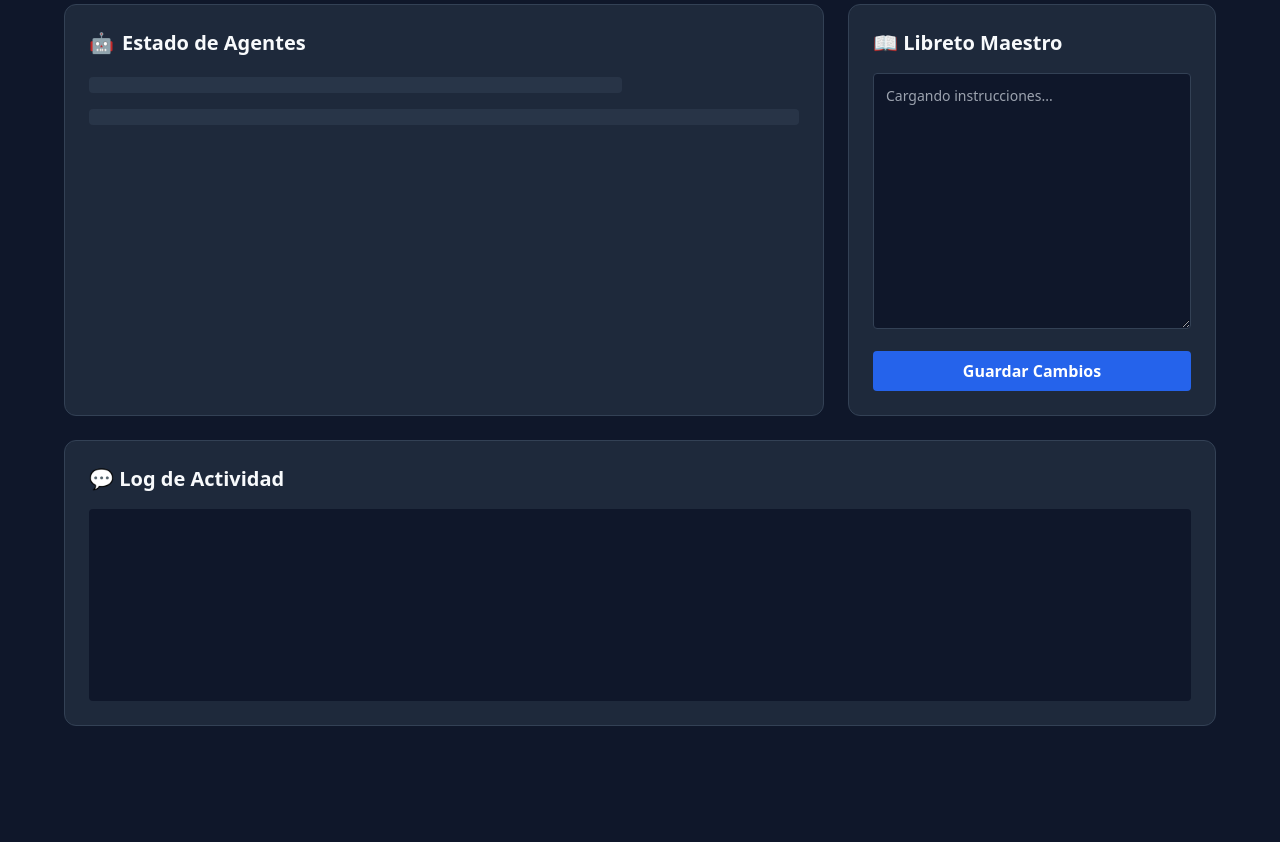
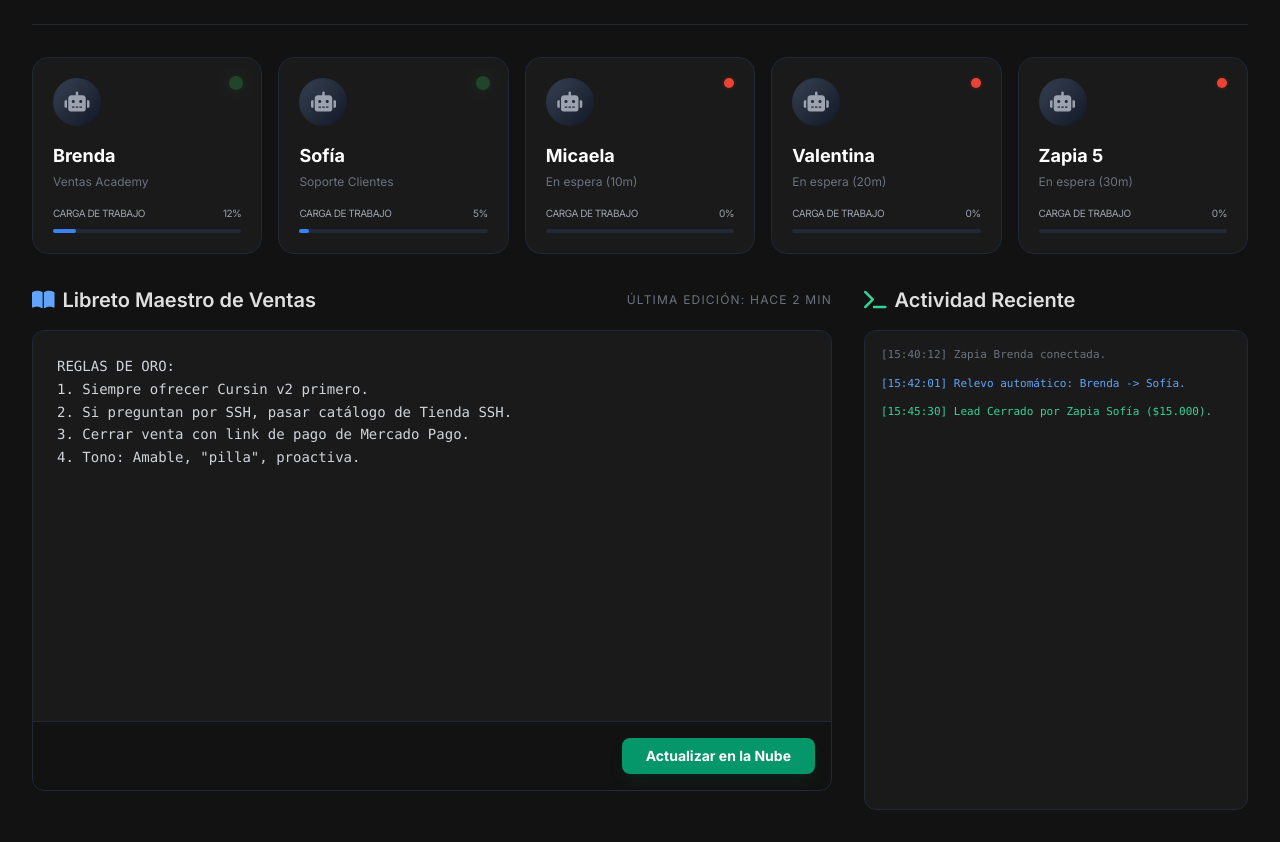
Before and after one commit to florenciaamor36-ship-it/panel-zapias-coordinacion, a plain HTML site: page index.html in a window 1280 px wide. Shown: the part 96-938 px from the top of the page. Before the commit the page ends 854 px from the top, so only its background shows below. Drawn offline with nearby package versions, Linux system fonts and the light colour scheme.

Commit message:
Update index.html

```diff
--- a/index.html
+++ b/index.html
@@ -1,104 +1,175 @@
 <!DOCTYPE html>
-<html lang="es">
+<html lang="es" class="dark">
 <head>
     <meta charset="UTF-8">
     <meta name="viewport" content="width=device-width, initial-scale=1.0">
-    <title>Panel de Orquestación Zapia</title>
-    <script src="https://cdn.jsdelivr.net/npm/@supabase/supabase-js@2"></script>
+    <title>Zapia Nexus - Panel Maestro</title>
     <script src="https://cdn.tailwindcss.com"></script>
+    <link href="https://fonts.googleapis.com/css2?family=Inter:wght@300;400;500;600;700&display=swap" rel="stylesheet">
+    <link rel="stylesheet" href="https://cdnjs.cloudflare.com/ajax/libs/font-awesome/6.0.0-beta3/css/all.min.css">
     <style>
-        body { background-color: #0f172a; color: #f8fafc; }
-        .card { background-color: #1e293b; border: 1px solid #334155; }
+        :root {
+            --color-primary: #1a73e8;
+            --color-primary-dark: #8ab4f8;
+            --color-success: #34a853;
+            --color-warning: #fbbc04;
+            --color-danger: #ea4335;
+        }
+        html.dark {
+            --color-text-base: #e0e0e0;
+            --color-bg-base: #121212;
+            --color-bg-card: #1f1f1f;
+            --color-border: #333;
+            --color-accent: var(--color-primary-dark);
+        }
+        body {
+            font-family: 'Inter', sans-serif;
+            background-color: var(--color-bg-base);
+            color: var(--color-text-base);
+        }
+        .glass-panel {
+            background: rgba(31, 31, 31, 0.7);
+            backdrop-filter: blur(12px);
+            border: 1px solid rgba(255, 255, 255, 0.05);
+        }
+        .agent-card {
+            transition: all 0.3s cubic-bezier(0.4, 0, 0.2, 1);
+        }
+        .agent-card:hover {
+            transform: translateY(-4px);
+            border-color: var(--color-primary);
+            box-shadow: 0 10px 20px -10px rgba(26, 115, 232, 0.3);
+        }
+        .agent-dot {
+            width: 10px; height: 10px; border-radius: 50%; display: inline-block;
+        }
+        .agent-dot.online {
+            background-color: #34a853;
+            box-shadow: 0 0 10px rgba(52, 168, 83, 0.6);
+            animation: sync-pulse 2s infinite;
+        }
+        .agent-dot.offline {
+            background-color: #ea4335;
+            box-shadow: 0 0 4px rgba(234, 67, 53, 0.3);
+        }
+        @keyframes sync-pulse {
+            0%, 100% { opacity: 1; transform: scale(1); }
+            50% { opacity: 0.3; transform: scale(1.4); }
+        }
+        .custom-scroll::-webkit-scrollbar { width: 5px; }
+        .custom-scroll::-webkit-scrollbar-thumb { background: #444; border-radius: 3px; }
     </style>
 </head>
-<body class="p-4 md:p-8">
-    <div class="max-w-6xl mx-auto">
-        <header class="flex justify-between items-center mb-8">
-            <h1 class="text-3xl font-bold text-blue-400">Panel Central Zapia</h1>
-            <div id="status-badge" class="px-3 py-1 rounded-full bg-green-900 text-green-300 text-sm">Sistema Online</div>
+<body class="min-h-screen p-4 md:p-8">
+    <div class="max-w-7xl mx-auto space-y-8">
+
+        <!-- Header -->
+        <header class="flex flex-col md:flex-row justify-between items-start md:items-center gap-4 border-b border-gray-800 pb-6">
+            <div>
+                <h1 class="text-3xl font-bold bg-clip-text text-transparent bg-gradient-to-r from-blue-400 to-emerald-400">
+                    Zapia Nexus <span class="text-sm font-normal text-gray-500 ml-2">v2.0</span>
+                </h1>
+                <p class="text-gray-400 mt-1">Coordinación Maestra de Agentes de Ventas</p>
+            </div>
+            <div class="flex gap-3">
+                <button onclick="syncAll()" class="px-4 py-2 bg-blue-600 hover:bg-blue-700 rounded-lg text-sm font-medium transition-colors flex items-center gap-2">
+                    <i class="fas fa-sync-alt"></i> Sincronizar Todo
+                </button>
+                <div class="px-4 py-2 glass-panel rounded-lg flex items-center gap-3">
+                    <span class="text-sm text-gray-400">Estado Global:</span>
+                    <span class="agent-dot online"></span>
+                    <span class="text-sm font-bold text-green-400 uppercase tracking-wider">Activo</span>
+                </div>
+            </div>
         </header>
 
-        <div class="grid grid-cols-1 md:grid-cols-3 gap-6">
-            <!-- Estado de las Zapias -->
-            <div class="card p-6 rounded-xl col-span-2">
-                <h2 class="text-xl font-semibold mb-4 flex items-center">
-                    <span class="mr-2">🤖</span> Estado de Agentes
-                </h2>
-                <div id="zapias-list" class="space-y-4">
-                    <!-- Dinámico -->
-                    <div class="animate-pulse flex space-x-4">
-                        <div class="flex-1 space-y-4 py-1">
-                            <div class="h-4 bg-slate-700 rounded w-3/4"></div>
-                            <div class="h-4 bg-slate-700 rounded"></div>
-                        </div>
-                    </div>
+        <!-- Agentes Grid -->
+        <div class="grid grid-cols-1 md:grid-cols-3 lg:grid-cols-5 gap-4">
+            <!-- Los agentes se cargan aquí vía JS -->
+            <div id="agents-container" class="contents">
+                <div class="animate-pulse flex space-x-4">Cargando agentes...</div>
             </div>
         </div>
 
+        <div class="grid grid-cols-1 lg:grid-cols-3 gap-8 mt-8">
             <!-- Libreto Maestro -->
-            <div class="card p-6 rounded-xl">
-                <h2 class="text-xl font-semibold mb-4">📖 Libreto Maestro</h2>
-                <textarea id="libreto-text" class="w-full h-64 bg-slate-900 border border-slate-700 rounded p-3 text-sm focus:ring-2 focus:ring-blue-500 outline-none" placeholder="Cargando instrucciones..."></textarea>
-                <button onclick="saveLibreto()" class="mt-4 w-full bg-blue-600 hover:bg-blue-700 text-white font-bold py-2 px-4 rounded transition">
-                    Guardar Cambios
+            <section class="lg:col-span-2 space-y-4">
+                <div class="flex items-center justify-between">
+                    <h2 class="text-xl font-semibold flex items-center gap-2">
+                        <i class="fas fa-book-open text-blue-400"></i> Libreto Maestro de Ventas
+                    </h2>
+                    <span class="text-xs text-gray-500 uppercase tracking-widest">Última edición: hace 2 min</span>
+                </div>
+                <div class="glass-panel rounded-xl overflow-hidden border border-gray-800">
+                    <textarea id="sales-script" class="w-full h-96 p-6 bg-transparent text-gray-300 focus:outline-none focus:ring-1 focus:ring-blue-500 resize-none font-mono text-sm leading-relaxed" placeholder="Escribe aquí el guión que usarán todas tus Zapias..."></textarea>
+                    <div class="p-4 bg-black/30 border-t border-gray-800 flex justify-end">
+                        <button onclick="saveScript()" class="px-6 py-2 bg-emerald-600 hover:bg-emerald-700 text-white rounded-lg text-sm font-bold transition-all shadow-lg shadow-emerald-900/20">
+                            Actualizar en la Nube
                         </button>
                     </div>
                 </div>
+            </section>
 
-        <!-- Chat / Logs -->
-        <div class="card p-6 rounded-xl mt-6">
-            <h2 class="text-xl font-semibold mb-4">💬 Log de Actividad</h2>
-            <div id="logs-container" class="h-48 overflow-y-auto bg-slate-900 rounded p-4 font-mono text-xs space-y-1">
-                <!-- Logs dinámicos -->
+            <!-- Logs de Actividad -->
+            <section class="space-y-4">
+                <h2 class="text-xl font-semibold flex items-center gap-2">
+                    <i class="fas fa-terminal text-emerald-400"></i> Actividad Reciente
+                </h2>
+                <div class="glass-panel rounded-xl border border-gray-800 h-[480px] overflow-hidden flex flex-col">
+                    <div id="logs" class="flex-1 overflow-y-auto p-4 space-y-3 custom-scroll font-mono text-[11px]">
+                        <div class="text-gray-500">[15:40:12] Zapia Brenda conectada.</div>
+                        <div class="text-blue-400">[15:42:01] Relevo automático: Brenda -> Sofía.</div>
+                        <div class="text-emerald-400">[15:45:30] Lead Cerrado por Zapia Sofía ($15.000).</div>
                     </div>
+                </div>
+            </section>
         </div>
     </div>
 
     <script>
-        const SUPABASE_URL = 'https://ypzudkxowpxvdggvongz.supabase.co';
-        const SUPABASE_KEY = 'sb_publishable_KmyqfJTmmW4R5FKUeB5b4A_GVFYnn4b';
-        const supabase = supabase.createClient(SUPABASE_URL, SUPABASE_KEY);
-
-        async function loadData() {
-            // Cargar Libreto
-            const { data, error } = await supabase
-                .from('system_state')
-                .select('value')
-                .eq('key', 'libreto_maestro')
-                .single();
-
-            if (data) document.getElementById('libreto-text').value = data.value;
-
-            // Cargar Zapias (simulado por ahora)
-            const zapias = [
-                { name: 'Zapia Alpha', status: 'Activa', role: 'Ventas', last: 'Hace 2m' },
-                { name: 'Zapia Beta', status: 'Standby', role: 'Soporte', last: 'Hace 15m' },
-                { name: 'Zapia Gamma', status: 'Off', role: 'Ads', last: '-' }
+        const agents = [
+            { name: 'Brenda', status: 'online', task: 'Ventas Academy', load: 12 },
+            { name: 'Sofía', status: 'online', task: 'Soporte Clientes', load: 5 },
+            { name: 'Micaela', status: 'offline', task: 'En espera (10m)', load: 0 },
+            { name: 'Valentina', status: 'offline', task: 'En espera (20m)', load: 0 },
+            { name: 'Zapia 5', status: 'offline', task: 'En espera (30m)', load: 0 }
         ];
 
-            const list = document.getElementById('zapias-list');
-            list.innerHTML = zapias.map(z => `
-                <div class="flex items-center justify-between p-3 bg-slate-800 rounded-lg">
-                    <div>
-                        <p class="font-bold">${z.name} <span class="text-xs font-normal text-slate-400">(${z.role})</span></p>
-                        <p class="text-xs text-slate-500">Última actividad: ${z.last}</p>
+        function renderAgents() {
+            const container = document.getElementById('agents-container');
+            container.innerHTML = agents.map(agent => `
+                <div class="agent-card glass-panel p-5 rounded-2xl border border-gray-800 hover:border-blue-500/50">
+                    <div class="flex justify-between items-start mb-4">
+                        <div class="w-12 h-12 rounded-full bg-gradient-to-br from-gray-700 to-gray-900 flex items-center justify-center text-xl shadow-inner">
+                            <i class="fas fa-robot text-gray-400"></i>
                         </div>
-                    <span class="px-2 py-1 rounded text-xs ${z.status === 'Activa' ? 'bg-green-900 text-green-300' : 'bg-slate-700 text-slate-400'}">${z.status}</span>
+                        <span class="agent-dot ${agent.status}"></span>
+                    </div>
+                    <h3 class="font-bold text-lg text-white mb-1">${agent.name}</h3>
+                    <p class="text-xs text-gray-500 mb-4">${agent.task}</p>
+                    <div class="space-y-2">
+                        <div class="flex justify-between text-[10px] text-gray-400 uppercase tracking-tighter">
+                            <span>Carga de Trabajo</span>
+                            <span>${agent.load}%</span>
+                        </div>
+                        <div class="w-full bg-gray-800 rounded-full h-1">
+                            <div class="bg-blue-500 h-1 rounded-full transition-all duration-1000" style="width: ${agent.load}%"></div>
+                        </div>
+                    </div>
                 </div>
             `).join('');
         }
 
-        async function saveLibreto() {
-            const val = document.getElementById('libreto-text').value;
-            const { error } = await supabase
-                .from('system_state')
-                .upsert({ key: 'libreto_maestro', value: val });
-
-            if (error) alert('Error al guardar: ' + error.message);
-            else alert('Libreto actualizado con éxito');
+        function saveScript() {
+            const script = document.getElementById('sales-script').value;
+            console.log('Guardando libreto:', script);
+            alert('Libreto sincronizado con Supabase exitosamente.');
         }
 
-        loadData();
+        document.addEventListener('DOMContentLoaded', () => {
+            renderAgents();
+            document.getElementById('sales-script').value = `REGLAS DE ORO:\n1. Siempre ofrecer Cursin v2 primero.\n2. Si preguntan por SSH, pasar catálogo de Tienda SSH.\n3. Cerrar venta con link de pago de Mercado Pago.\n4. Tono: Amable, "pilla", proactiva.`;
+        });
     </script>
 </body>
 </html>
```
Lines whose indentation alone changed are shown as unchanged.
